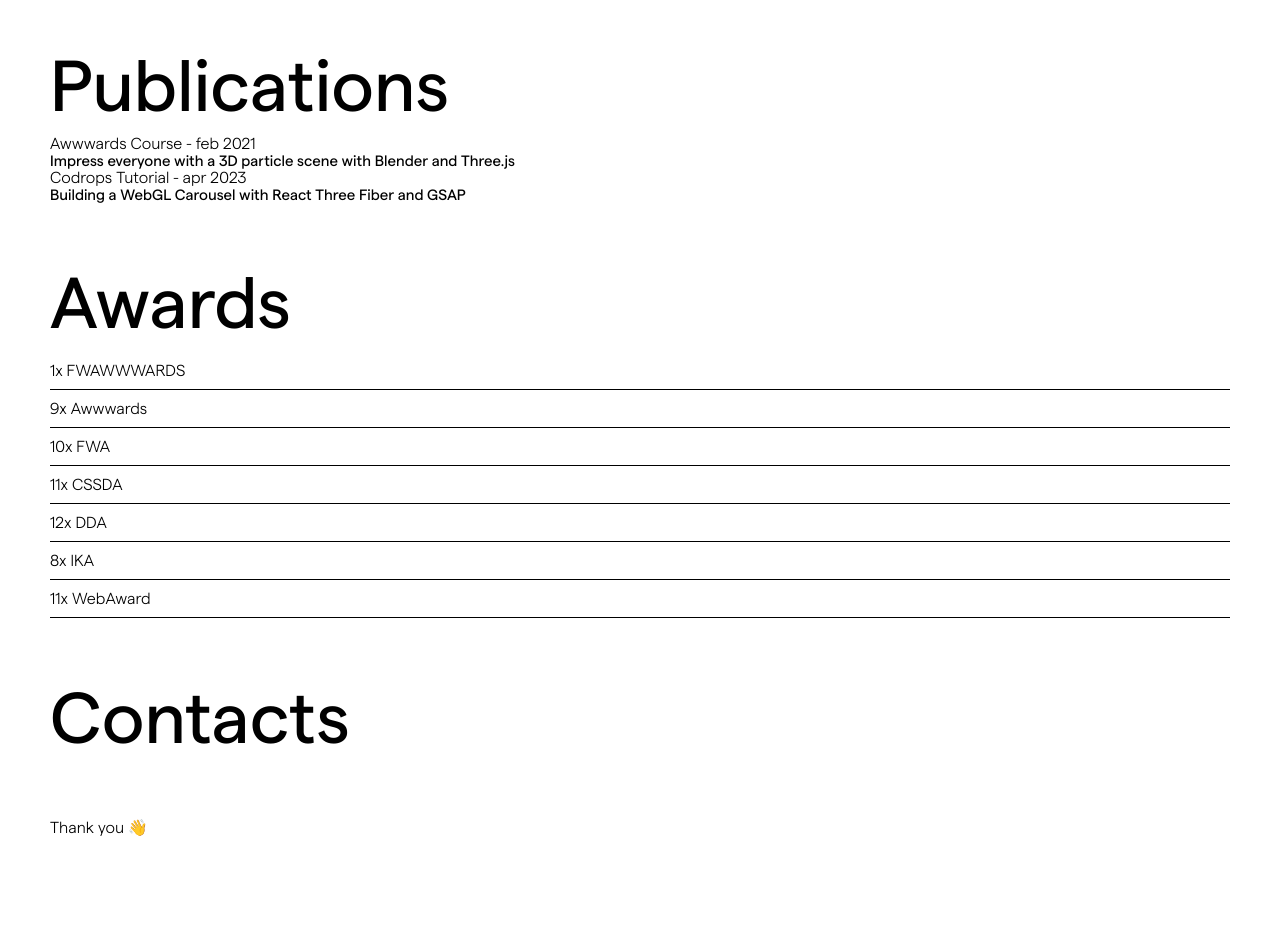
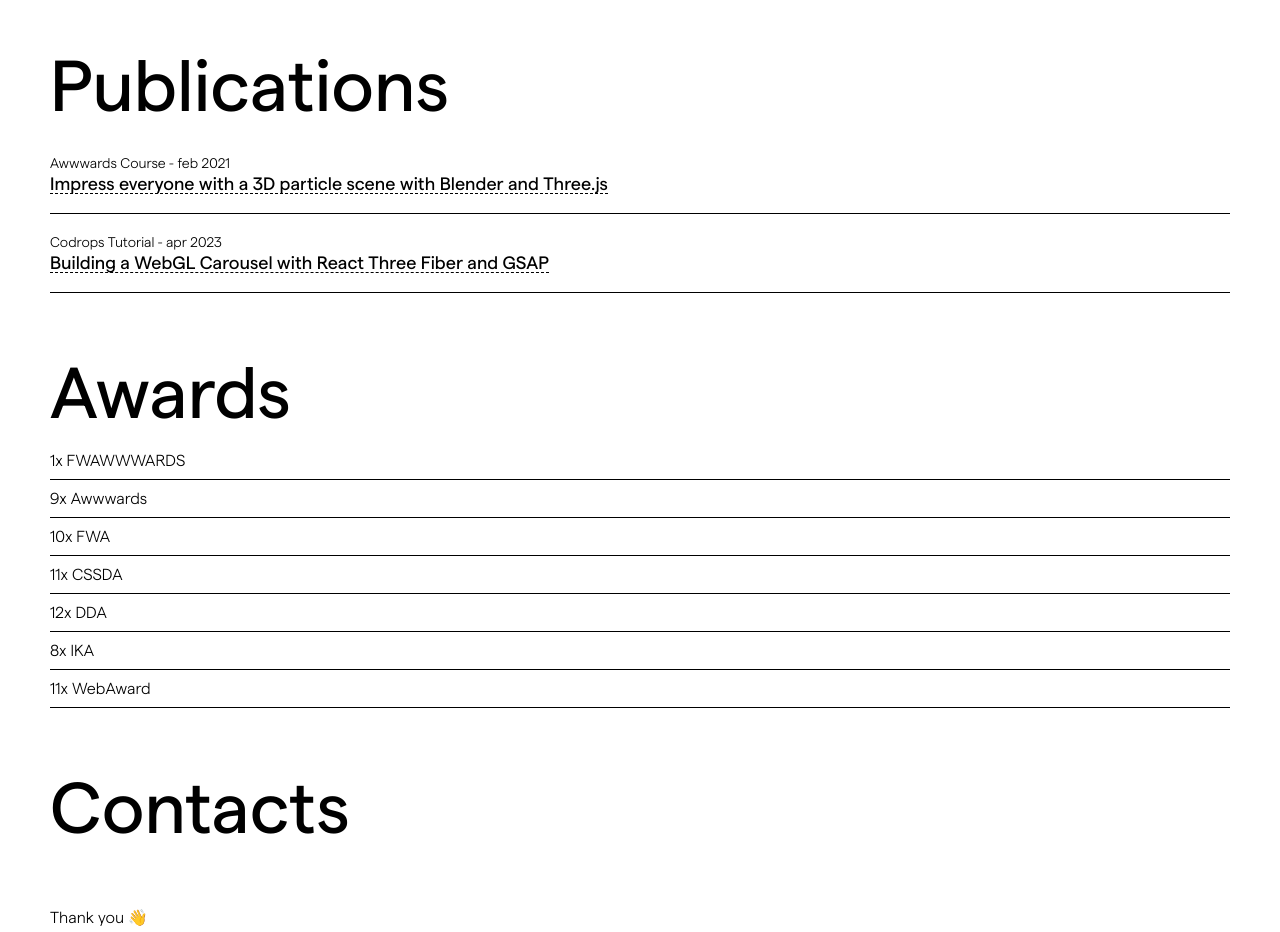
Before and after one commit to pronoia9/portfolio-supah, a React (Vite) app: page / in a window 1280 px wide. Shown: the part 4100-5032 px from the top of the page. Before the commit the page ends 4997 px from the top, so only its background shows below. Built offline with nearby package versions, Linux system fonts and the light colour scheme.

Commit message:
use experience component for publication

```diff
--- a/src/components/Publications.jsx
+++ b/src/components/Publications.jsx
@@ -1,3 +1,4 @@
+import { Experience } from '/src/components';
 import { publications as data } from '/src/utils/data';
 
 export const Publications = () => {
@@ -5,23 +6,8 @@ export const Publications = () => {
     <section>
       <h2>Publications</h2>
       {data.map((publication, i) => (
-        <Publication key={`publication-${i}`} {...publication} />
+        <Experience key={`publication-${i}`} {...publication} />
       ))}
     </section>
   );
 };
-
-export const Publication = ({ date, title, description, link }) => {
-  return (
-    <div className='cv-work'>
-      <div className='years'>
-        {title} - {date}
-      </div>
-      <h3>
-        <a href={link} target='_blank'>
-          {description}
-        </a>
-      </h3>
-    </div>
-  );
-};
```
